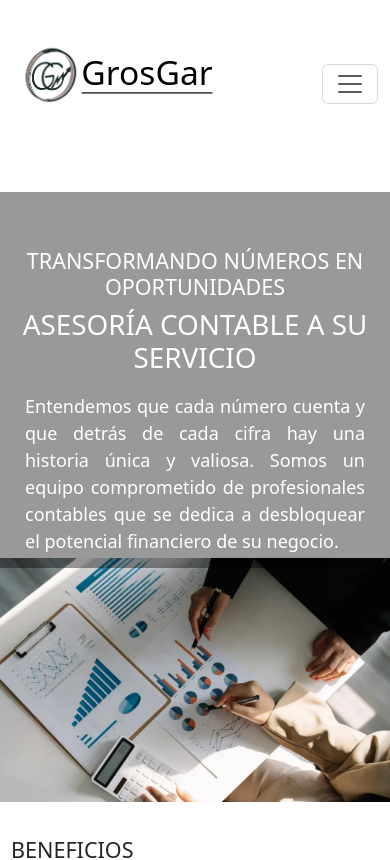
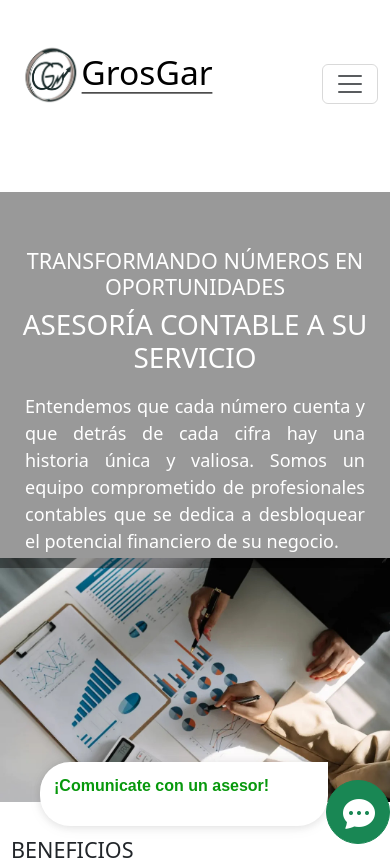
Before and after one commit to Joaquingro/Grosgar, a React (Vite) app: page / in a window 390 px wide. Shown: the top 860 px of the page. Built offline with nearby package versions, Linux system fonts and the light colour scheme.

Commit message:
Add Whatsapp component

```diff
--- a/src/App.jsx
+++ b/src/App.jsx
@@ -18,7 +18,7 @@ function App() {
 
   return (
     <>
-    {/* <Whatsapp/> */}
+    <Whatsapp/>
     <Routes>
       <Route path={"/"} element={<Home isDarkMode = {isDarkMode} handleDarkMode = {handleDarkMode}/>} />
       <Route path={"/services"} element={<ServiceDetail />} />
--- a/src/components/Whatsapp/Whatsapp.jsx
+++ b/src/components/Whatsapp/Whatsapp.jsx
@@ -1,12 +1,36 @@
-import React from 'react'
+import React, { useEffect } from 'react'
 import style from "../Whatsapp/Whatsapp.module.css";
-import whats from "../../assets/whats.png";
+import { ToastContainer, toast } from 'react-toastify';
+import 'react-toastify/dist/ReactToastify.css';
 
 export default function Whatsapp() {
+
+  useEffect(() => {
+
+    const timer = setTimeout(() => {
+      toast('¡Comunicate con un asesor!',
+      { autoClose: 3000,
+        hideProgressBar: true,
+        bodyClassName: style['custom-toast-body'],
+        className: style['custom-toast'],
+        closeButton: false,
+        zIndex: -1,
+       });
+    }, 2000);
+    return () => {
+      clearTimeout(timer);
+    };
+  }, []);
+
+
   return (
     <div className={style.container}>
+      <ToastContainer position="bottom-right"/>
       <a href="https://wa.me/5532943994">
-      <button type="button" className={`btn btn-success btn-lg ${style.button}`}><i className="bi bi-whatsapp"></i>  WhatsApp</button>
+      <button type="button" className={`btn btn-success     btn-lg ${style.button}`}>
+
+        <i className="bi bi-chat-dots-fill"></i>
+        </button>
       </a>
     </div>
   )
--- a/src/components/Whatsapp/Whatsapp.module.css
+++ b/src/components/Whatsapp/Whatsapp.module.css
@@ -1,5 +1,99 @@
 .container{
     position: fixed;
-    display: flex;
+    z-index: 9999;
+    right: 20px;
+    bottom: 20px;
+
+}
+
+.container button{
+    height: 4.1em;
+    width: 4.1em;
+    border-radius: 50px;
+    position: relative;
     z-index: 9999;
 }
+
+.container i{
+    font-size: 1.9em;
+}
+
+.custom-toast-body {
+    color: rgb(7, 152, 12);
+    height: 2em !important;
+    margin-top: 5px;
+    font-weight: bold;
+    position: fixed;
+}
+
+  .custom-toast {
+    width: 18em;
+    background-color: rgb(255, 255, 255) !important;
+    border-top-left-radius: 30px !important;
+    border-bottom-left-radius: 30px !important;
+    border-bottom-right-radius: 30px !important;
+    position: fixed;
+    right: 10px
+}
+
+/*
+ * ----------------------------------------
+ * RESPONSIVE
+ * ----------------------------------------
+ */
+
+@media (max-width: 391px) {
+    .container{
+        width: fit-content;
+        right: 0;
+        bottom: 0;
+    }
+    .container button{
+        height: 3.2em;
+        width: 3.2em;
+    }
+
+    .container i{
+        font-size: 1.6em;
+    }
+
+    .custom-toast{
+        height: 20px;
+        position: fixed;
+        top: -18px;
+        left: 40px
+    }
+}
+@media (min-width: 391px) and (max-width: 768px) {
+  /* Estilos para pantallas con ancho máximo de 768px */
+  .container{
+        width: fit-content;
+        right: 0;
+        bottom: 0;
+    }
+
+  .container button{
+        height: 3.2em;
+        width: 3.2em;
+    }
+
+    .container i{
+        font-size: 1.6em;
+    }
+
+
+
+    .custom-toast{
+        position: fixed;
+        top: -18px;
+        left: 90px
+    }
+}
+
+@media (min-width: 768px) and (max-width: 992px) {
+  /* Estilos para pantallas con ancho entre 768px y 992px */
+}
+
+@media (min-width: 992px) and (max-width: 1500px) {
+  /* Estilos para pantallas con ancho mínimo de 992px */
+}
```
